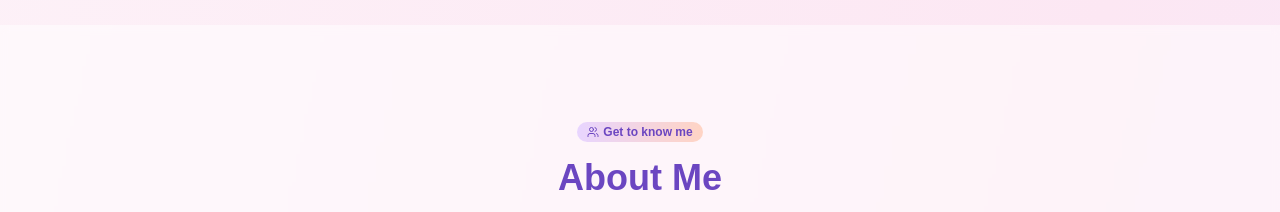
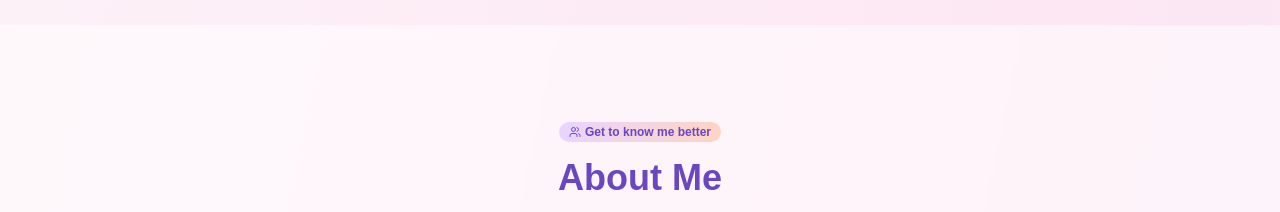
Before and after one commit to FarihaTasnimPunni/portfolio, a Next.js app: page / in a window 1280 px wide. Shown: the part 800-1012 px from the top of the page. Built offline with nearby package versions, Linux system fonts and the light colour scheme.

Commit message:
Updated codes

```diff
--- a/app/page.tsx
+++ b/app/page.tsx
@@ -178,7 +178,7 @@ export default function Home() {
             <div className="text-center mb-16">
               <Badge className="bg-gradient-to-r from-[#E8D5FF] to-[#FFD4C4] text-[#6B46C1] dark:text-gray-200 border-none mb-4">
                 <Users className="w-3 h-3 mr-1" />
-                Get to know me
+                Get to know me better
               </Badge>
               <h2 className="text-4xl font-bold text-[#6B46C1] dark:text-gray-200 mb-4">About Me</h2>
               <div className="w-24 h-1 bg-gradient-to-r from-[#F8BBD9] to-[#E8D5FF] mx-auto rounded-full" />
```
